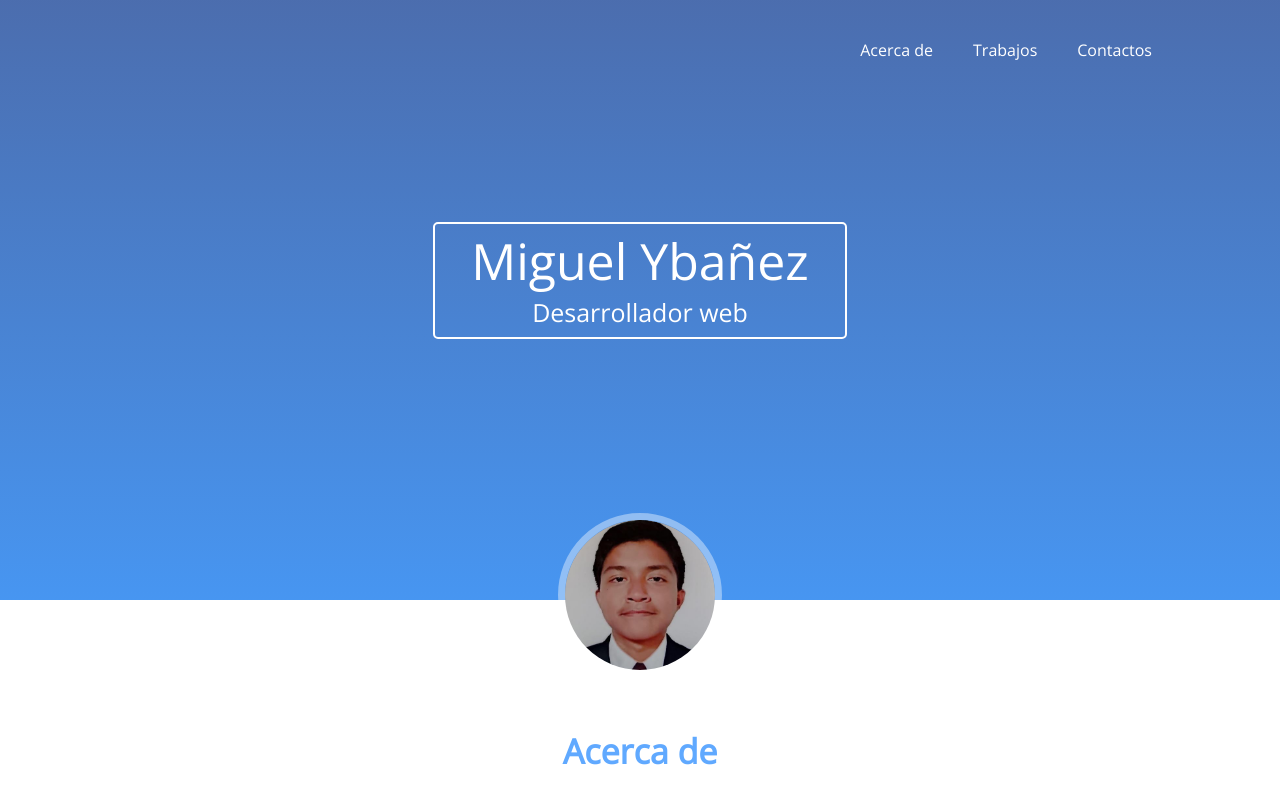
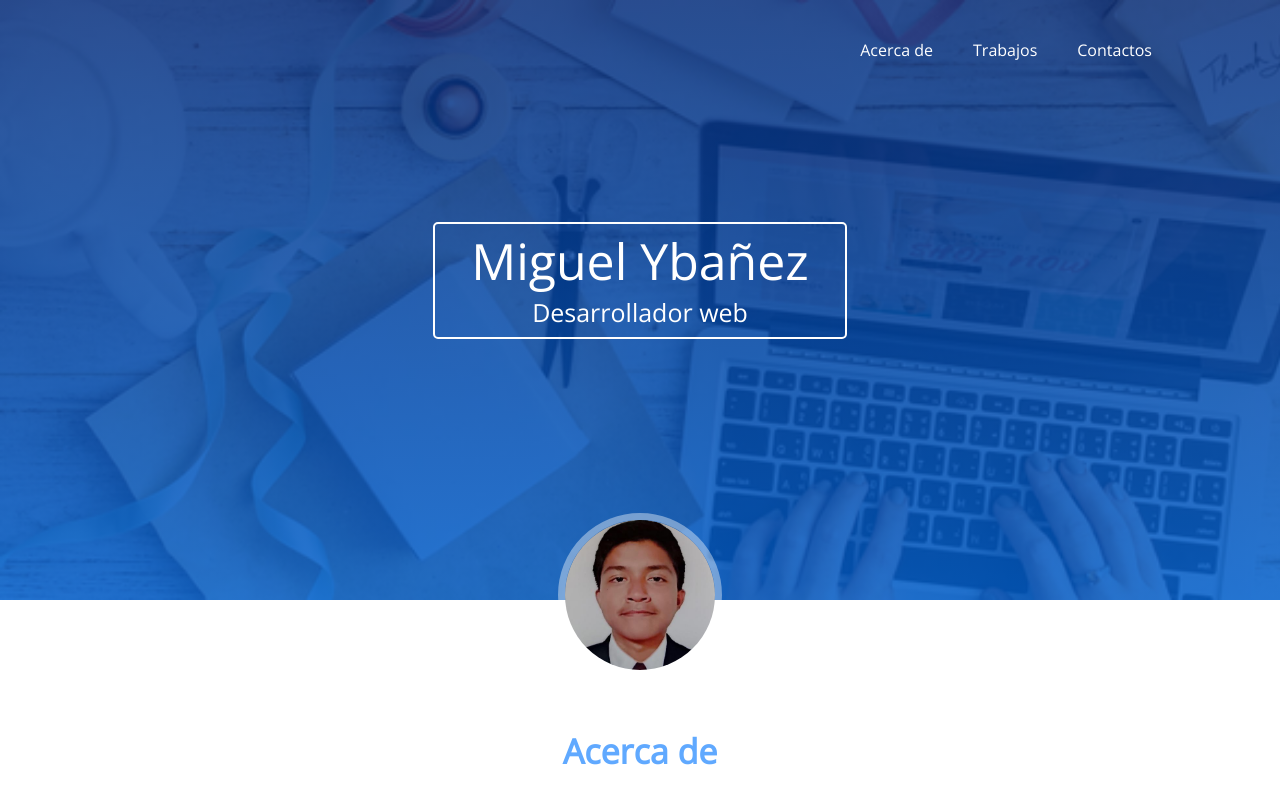
Before and after one commit to Miguel080902/Portafolio, a plain HTML site: page index.html in a window 1280 px wide. Shown: the top 799 px of the page. Drawn offline with nearby package versions, Linux system fonts and the light colour scheme.

Commit message:
Modificación del background

```diff
--- a/CSS/estilos.css
+++ b/CSS/estilos.css
@@ -37,7 +37,7 @@ a{
 
 }
 header{
-    background-image: linear-gradient(rgba(6, 53, 143, 0.72), rgba(0, 109, 236, 0.72)), url(img/fondo-portafolio.png);
+    background-image: linear-gradient(rgba(6, 53, 143, 0.72), rgba(0, 109, 236, 0.72)), url(../img/fondo-portafolio.png);
     background-repeat: no-repeat;
     background-size: cover;
     width: 100%;
```
